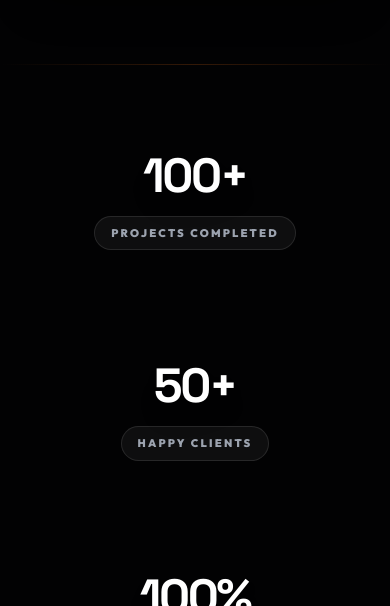
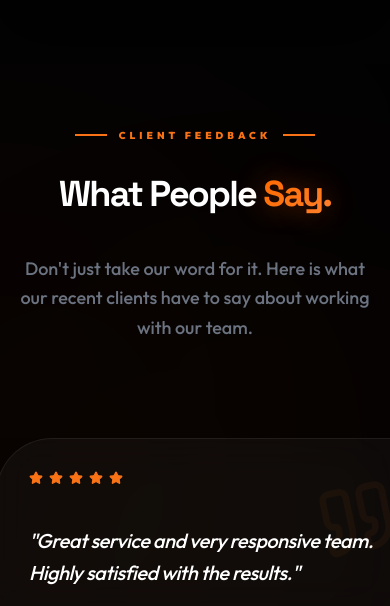
Before and after one commit to himeshpriyan/zecsoft-owl, a React (Vite) app: page / in a window 390 px wide. Shown: the part 11394-12000 px from the top of the page. Built offline with nearby package versions, Linux system fonts and the light colour scheme.

Commit message:
Fix: Remove broken imports and clean up missing components (TrustStrip and CustomCursor)

```diff
--- a/src/App.jsx
+++ b/src/App.jsx
@@ -9,7 +9,6 @@ import Notification from './components/Notification';
 import Chatbot from './components/Chatbot';
 import PortfolioModal from './components/PortfolioModal';
 import ScrollToTop from './components/ScrollToTop';
-import CustomCursor from './components/CustomCursor';
 
 // Pages
 import HomePage from './pages/HomePage';
@@ -24,9 +23,6 @@ export default function App() {
     <AppProvider>
       <ScrollToTop />
       {/* Persistent UI */}
-      <div className="hidden lg:block">
-        <CustomCursor />
-      </div>
       <Navbar />
       <FloatingActionBar />
       <Chatbot />
--- a/src/components/CustomCursor.jsx
+++ /dev/null
@@ -1,75 +0,0 @@
-import React, { useEffect, useState } from 'react';
-import { motion } from 'framer-motion';
-
-const CustomCursor = () => {
-  const [mousePosition, setMousePosition] = useState({ x: 0, y: 0 });
-  const [isHovering, setIsHovering] = useState(false);
-
-  useEffect(() => {
-    const updateMousePosition = (e) => {
-      setMousePosition({ x: e.clientX, y: e.clientY });
-    };
-
-    const handleMouseOver = (e) => {
-      const target = e.target;
-      if (
-        target.tagName.toLowerCase() === 'button' ||
-        target.tagName.toLowerCase() === 'a' ||
-        target.closest('button') ||
-        target.closest('a') ||
-        target.classList.contains('cursor-pointer') ||
-        target.closest('.cursor-pointer')
-      ) {
-        setIsHovering(true);
-      } else {
-        setIsHovering(false);
-      }
-    };
-
-    window.addEventListener('mousemove', updateMousePosition);
-    window.addEventListener('mouseover', handleMouseOver);
-
-    return () => {
-      window.removeEventListener('mousemove', updateMousePosition);
-      window.removeEventListener('mouseover', handleMouseOver);
-    };
-  }, []);
-
-  return (
-    <>
-      {/* Central Focus Dot */}
-      <motion.div
-        className="fixed top-0 left-0 w-2 h-2 bg-orange-500 rounded-full pointer-events-none z-[9999] mix-blend-screen"
-        animate={{
-          x: mousePosition.x - 4,
-          y: mousePosition.y - 4,
-          scale: isHovering ? 0 : 1,
-        }}
-        transition={{ type: 'tween', ease: 'backOut', duration: 0.1 }}
-      />
-
-      {/* Aperture Ring */}
-      <motion.div
-        className="fixed top-0 left-0 w-10 h-10 border border-orange-500/50 rounded-full pointer-events-none z-[9999] flex items-center justify-center mix-blend-screen"
-        animate={{
-          x: mousePosition.x - 20,
-          y: mousePosition.y - 20,
-          scale: isHovering ? 1.5 : 1,
-          rotate: isHovering ? 90 : 0,
-          backgroundColor: isHovering ? 'rgba(255, 107, 0, 0.1)' : 'transparent',
-          borderColor: isHovering ? 'rgba(255, 107, 0, 0.8)' : 'rgba(255, 107, 0, 0.5)',
-        }}
-        transition={{ type: 'spring', stiffness: 150, damping: 15, mass: 0.5 }}
-      >
-        {/* Aperture blades effect when hovering */}
-        <motion.div
-          animate={{ opacity: isHovering ? 1 : 0 }}
-          className="absolute inset-0 border-[3px] border-dashed border-orange-500 rounded-full transition-opacity duration-300"
-          style={{ clipPath: 'polygon(50% 0%, 100% 25%, 100% 75%, 50% 100%, 0% 75%, 0% 25%)' }}
-        />
-      </motion.div>
-    </>
-  );
-};
-
-export default CustomCursor;
--- a/src/components/TrustStrip.jsx
+++ /dev/null
@@ -1,81 +0,0 @@
-import React, { useEffect, useState, useRef } from 'react';
-import { motion, useInView } from 'framer-motion';
-
-const stats = [
-  { label: 'Projects Completed', value: 100, suffix: '+' },
-  { label: 'Happy Clients', value: 50, suffix: '+' },
-  { label: 'Fast Delivery & Quality Work', value: 100, suffix: '%' },
-];
-
-const CountUpNumber = ({ target, suffix }) => {
-  const [count, setCount] = useState(0);
-  const ref = useRef(null);
-  const isInView = useInView(ref, { once: true, margin: "-50px" });
-
-  useEffect(() => {
-    if (isInView) {
-      let start = 0;
-      const duration = 2000;
-      const startTime = performance.now();
-
-      const animateCount = (currentTime) => {
-        const elapsedTime = currentTime - startTime;
-        const progress = Math.min(elapsedTime / duration, 1);
-
-        // Easing function: easeOutExpo
-        const easeOutExpo = progress === 1 ? 1 : 1 - Math.pow(2, -10 * progress);
-
-        setCount(Math.floor(easeOutExpo * target));
-
-        if (progress < 1) {
-          requestAnimationFrame(animateCount);
-        } else {
-          setCount(target);
-        }
-      };
-
-      requestAnimationFrame(animateCount);
-    }
-  }, [isInView, target]);
-
-  return (
-    <span ref={ref}>
-      {count.toLocaleString()}{suffix}
-    </span>
-  );
-};
-
-const TrustStrip = () => {
-  return (
-    <section id="trust" className="relative overflow-hidden">
-      {/* Dynamic Border */}
-      <div className="absolute top-0 left-0 w-full h-px bg-gradient-to-r from-transparent via-orange-500/20 to-transparent" />
-      <div className="absolute bottom-0 left-0 w-full h-px bg-gradient-to-r from-transparent via-orange-500/10 to-transparent" />
-      <div className="container mx-auto px-6">
-        <div className="grid grid-cols-1 md:grid-cols-3 gap-16 md:gap-12 text-center items-center justify-center">
-          {stats.map((stat, i) => (
-            <motion.div
-              key={stat.label}
-              initial={{ opacity: 0, y: 30 }}
-              whileInView={{ opacity: 1, y: 0 }}
-              viewport={{ once: true }}
-              transition={{ duration: 0.6, delay: i * 0.1 }}
-              className="text-center group flex flex-col items-center py-6 sm:py-0"
-            >
-              <h3 className="text-5xl sm:text-6xl md:text-7xl font-[1000] text-white mb-4 group-hover:text-orange-500 transition-colors drop-shadow-xl tracking-tighter">
-                <CountUpNumber target={stat.value} suffix={stat.suffix} />
-              </h3>
-              <div className="inline-block px-4 py-2 rounded-full bg-white/5 border border-white/10 group-hover:border-orange-500/30 group-hover:bg-orange-500/10 transition-all duration-300">
-                <p className="text-[11px] font-black uppercase tracking-[0.2em] text-gray-400 group-hover:text-orange-400 transition-colors">
-                  {stat.label}
-                </p>
-              </div>
-            </motion.div>
-          ))}
-        </div>
-      </div>
-    </section>
-  );
-};
-
-export default TrustStrip;
--- a/src/pages/HomePage.jsx
+++ b/src/pages/HomePage.jsx
@@ -5,7 +5,6 @@ import ServicesModule from '../components/ServicesModule';
 import PortfolioModule from '../components/PortfolioModule';
 import WhyChooseUs from '../components/WhyChooseUs';
 import AISolutions from '../components/AISolutions';
-import TrustStrip from '../components/TrustStrip';
 import Testimonials from '../components/Testimonials';
 
 import Contact from '../components/Contact';
@@ -19,7 +18,6 @@ export default function HomePage() {
       <ServicesModule />
       <AISolutions />
       <PortfolioModule />
-      <TrustStrip />
       <Testimonials />
 
       <Contact />
```
